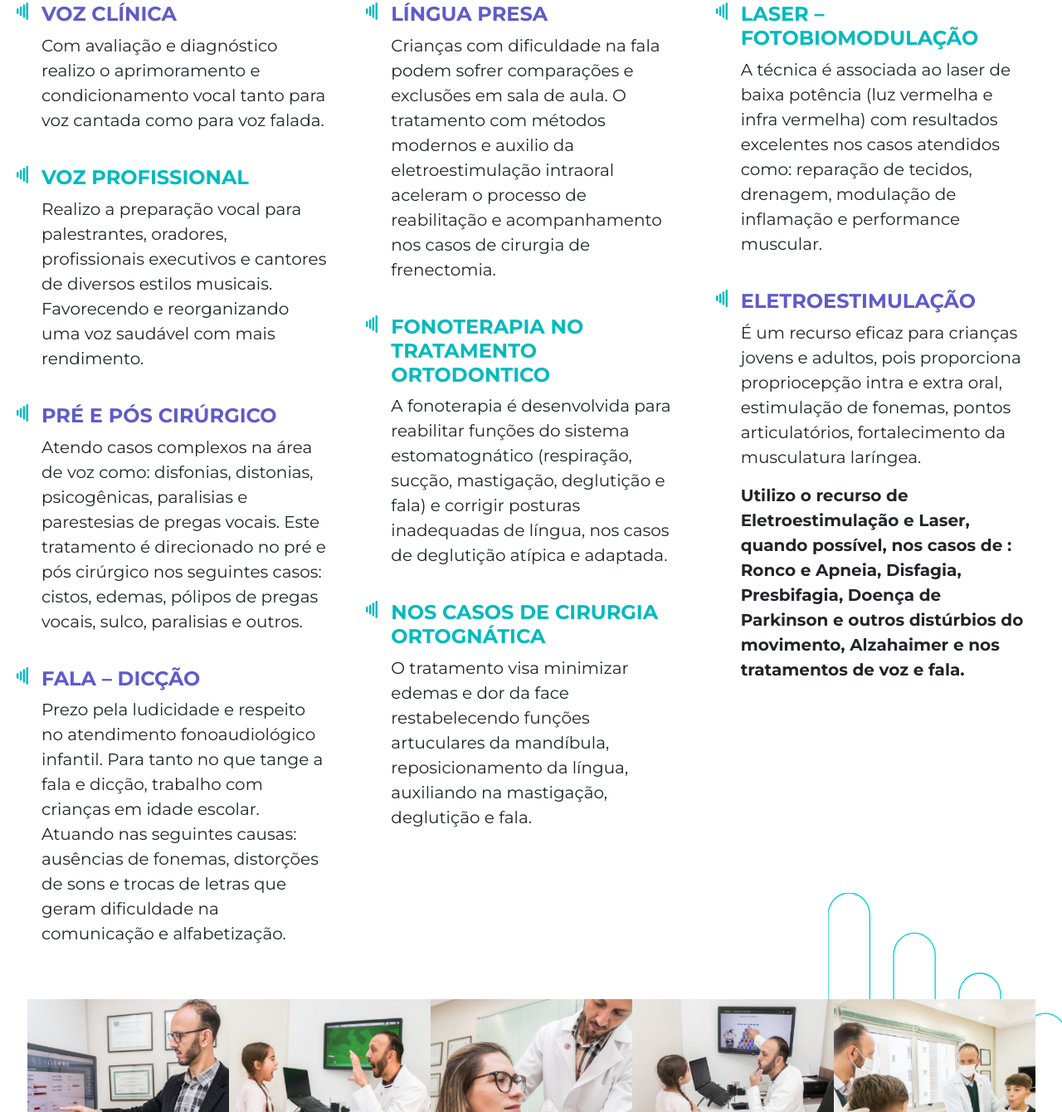
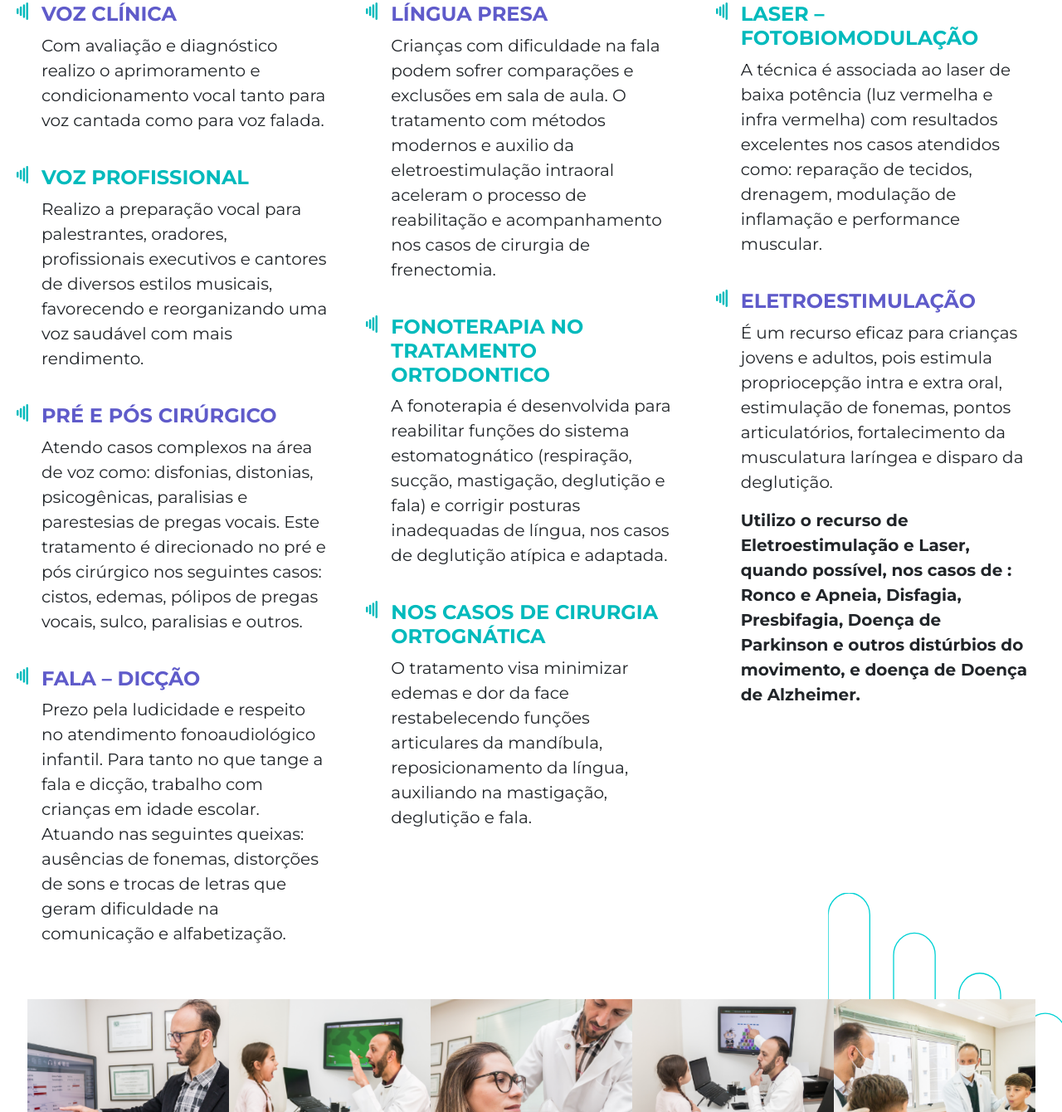
Before and after one commit to guicercal/marcelo, a website: page index.html in a window 1280 px wide. Shown: the part 1645-2985 px from the top of the page at 83% size. Drawn offline with nearby package versions, Linux system fonts and the light colour scheme.

Commit message:
Update index.html

```diff
--- a/index.html
+++ b/index.html
@@ -117,7 +117,7 @@
                 <div class="fc-item">
                     <h3 class="verde">VOZ PROFISSIONAL</h3>
                     <p>Realizo a preparação vocal para palestrantes, oradores, profissionais executivos e
-                        cantores de diversos estilos musicais. Favorecendo e reorganizando uma voz saudável com mais
+                        cantores de diversos estilos musicais, favorecendo e reorganizando uma voz saudável com mais
                         rendimento.
                     </p>
                 </div>
@@ -132,7 +132,7 @@
                 <div class="fc-item">
                     <h3 class="roxo">FALA – DICÇÃO</h3>
                     <p>Prezo pela ludicidade e respeito no atendimento fonoaudiológico infantil. Para tanto no que tange
-                        a fala e dicção, trabalho com crianças em idade escolar. Atuando nas seguintes causas: ausências
+                        a fala e dicção, trabalho com crianças em idade escolar. Atuando nas seguintes queixas: ausências
                         de fonemas, distorções de sons e trocas de letras que geram dificuldade na comunicação e
                         alfabetização.
                     </p>
@@ -154,7 +154,7 @@
                 </div>
                 <div class="fc-item">
                     <h3 class="verde">NOS CASOS DE CIRURGIA ORTOGNÁTICA</h3>
-                    <p>O tratamento visa minimizar edemas e dor da face restabelecendo funções artuculares da mandíbula,
+                    <p>O tratamento visa minimizar edemas e dor da face restabelecendo funções articulares da mandíbula,
                         reposicionamento da língua, auxiliando na mastigação, deglutição e fala. </p>
                 </div>
             </div>
@@ -168,14 +168,14 @@
                 </div>
                 <div class="fc-item">
                     <h3 class="roxo">ELETROESTIMULAÇÃO </h3>
-                    <p>É um recurso eficaz para crianças jovens e adultos, pois proporciona propriocepção intra e extra
-                        oral, estimulação de fonemas, pontos articulatórios, fortalecimento da musculatura laríngea.
+                    <p>É um recurso eficaz para crianças jovens e adultos, pois estimula propriocepção intra e extra
+                        oral, estimulação de fonemas, pontos articulatórios, fortalecimento da musculatura laríngea e disparo da deglutição.
                     </p>
                     <p>
                         <b>
                             Utilizo o recurso de Eletroestimulação e Laser, quando possível, nos casos de :
                             Ronco e Apneia, Disfagia, Presbifagia, Doença de Parkinson e outros distúrbios do movimento,
-                            Alzahaimer e nos tratamentos de voz e fala.
+                            e doença de Doença de Alzheimer.
                         </b>
                     </p>
                 </div>
```
